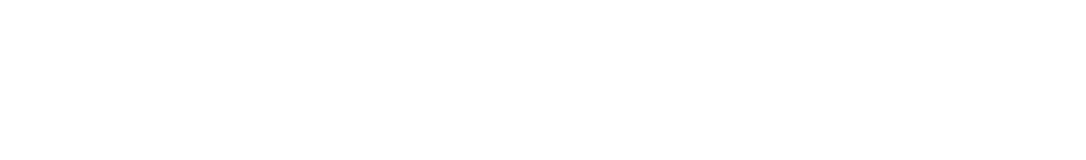
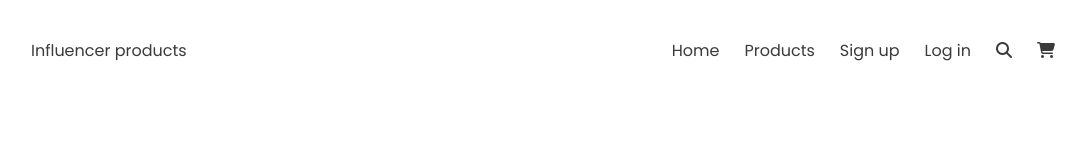
Before and after one commit to Shahrear-ahamed/influencer-gear-site, a plain HTML site: page index.html in a window 1280 px wide. Shown: the whole page, without its empty margins (97-1183 px from the left). Drawn offline with Linux system fonts and the light colour scheme.

Commit message:
header section add

```diff
--- a/css/style.css
+++ b/css/style.css
@@ -13,3 +13,42 @@
 body{
     font-family: 'Poppins', sans-serif;
 }
+
+/* utilities classes are here */
+.container{
+    max-width: 1200px;
+    width: 80%;
+    margin: 0 auto;
+}
+a{
+    text-decoration: none;
+    font-size: 16px;
+    cursor: pointer;
+    color: var(--deep-black);
+}
+ul li{
+    list-style: none;
+}
+
+
+/* var are uses here  */
+:root{
+    --deep-black: #3a3a3a;
+}
+
+/* main css are here  */
+
+.header-style{
+    display: flex;
+    justify-content: space-between;
+    align-items: center;
+    height: 100px;
+}
+
+.menu-items{
+    display: flex;
+    justify-content: center
+}
+.menu-items li{
+    margin-left: 25px;
+}
--- a/index.html
+++ b/index.html
@@ -10,6 +10,33 @@
     <link rel="stylesheet" href="./css/style.css">
 </head>
 <body>
+    <!-- header section are here -->
+    <header>
+        <nav class="container">
+            <div class="header-style">
+                <div class="logo">
+                    <a href="#" class="logo-name">Influencer products</a>
+                </div>
+                <div class="menu-bar">
+                    <ul class="menu-items">
+                        <li><a href="">Home</a></li>
+                        <li><a href="">Products</a></li>
+                        <li><a href="">Sign up</a></li>
+                        <li><a href="">Log in</a></li>
+                        <li><a href=""><i class="fas fa-search"></i></a></li>
+                        <li><a href=""><i class="fas fa-shopping-cart"></i></a></li>
+                    </ul>
+                </div>
+            </div>
+        </nav>
+    </header>
 
+
+
+    <!-- footer area here  -->
+
+
+    <!-- font awesome icon -->
+    <script src="https://kit.fontawesome.com/1b93b8b6fa.js" crossorigin="anonymous"></script>
 </body>
 </html>
```
